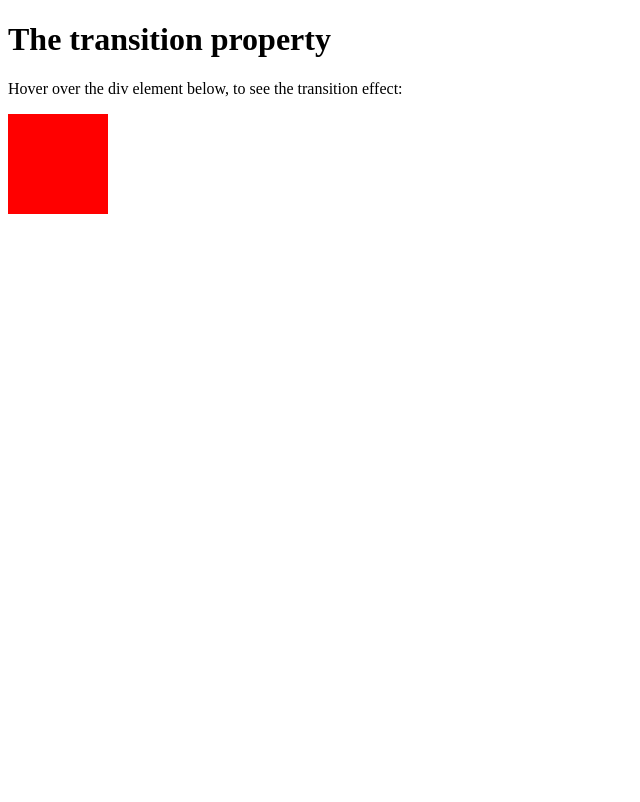
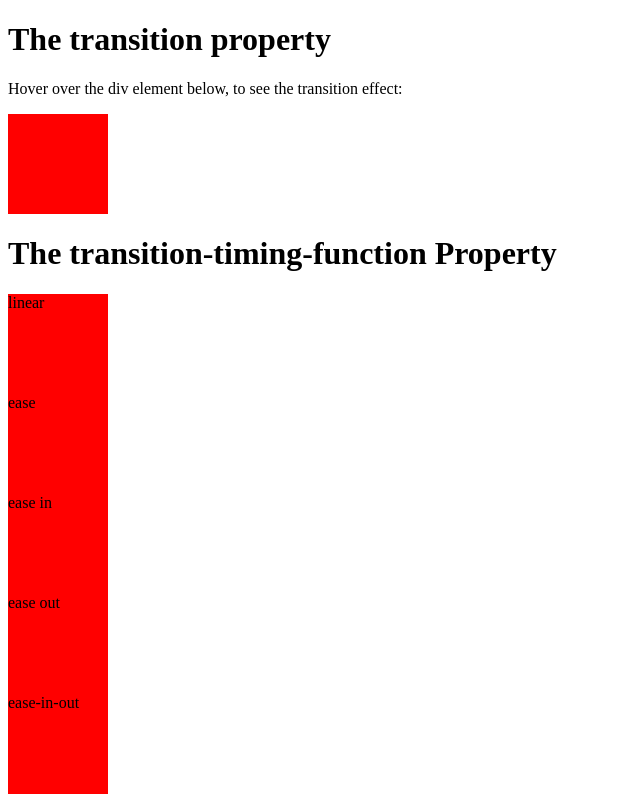
Before and after one commit to jabed007/CSS-Advanced, a plain HTML site: page CSS Transitions/index.html in a window 1280 px wide. Shown: the whole page, without its empty margins (0-640 px from the left). Drawn offline with Linux system fonts and the light colour scheme.

Commit message:
css transition-timing-function

```diff
--- a/CSS Transitions/index.html
+++ b/CSS Transitions/index.html
@@ -10,12 +10,27 @@
         width: 100px;
         height: 100px;
         background: red;
-        transition: width 2s, height 4s;
+        transition: width 2s;
+      }
+
+      #div1 {
+        transition-timing-function: linear;
+      }
+      #div2 {
+        transition-timing-function: ease;
+      }
+      #div3 {
+        transition-timing-function: ease-in;
+      }
+      #div4 {
+        transition-timing-function: ease-out;
+      }
+      #div5 {
+        transition-timing-function: ease-in-out;
       }
 
       div:hover {
         width: 300px;
-        height: 300px;
       }
     </style>
   </head>
@@ -23,5 +38,13 @@
     <h1>The transition property</h1>
     <p>Hover over the div element below, to see the transition effect:</p>
     <div></div>
+
+    <h1>The transition-timing-function Property</h1>
+
+    <div id="div1">linear</div>
+    <div id="div2">ease</div>
+    <div id="div3">ease in</div>
+    <div id="div4">ease out</div>
+    <div id="div5">ease-in-out</div>
   </body>
 </html>
```
